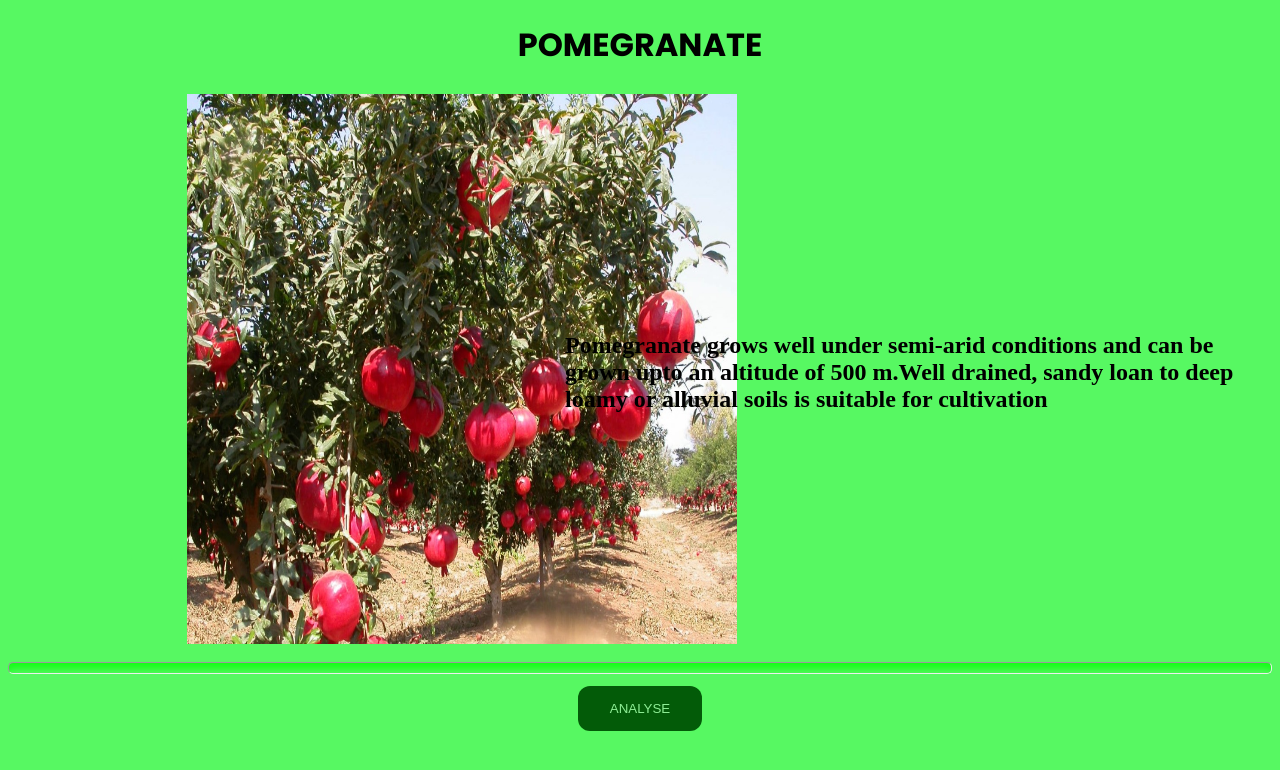
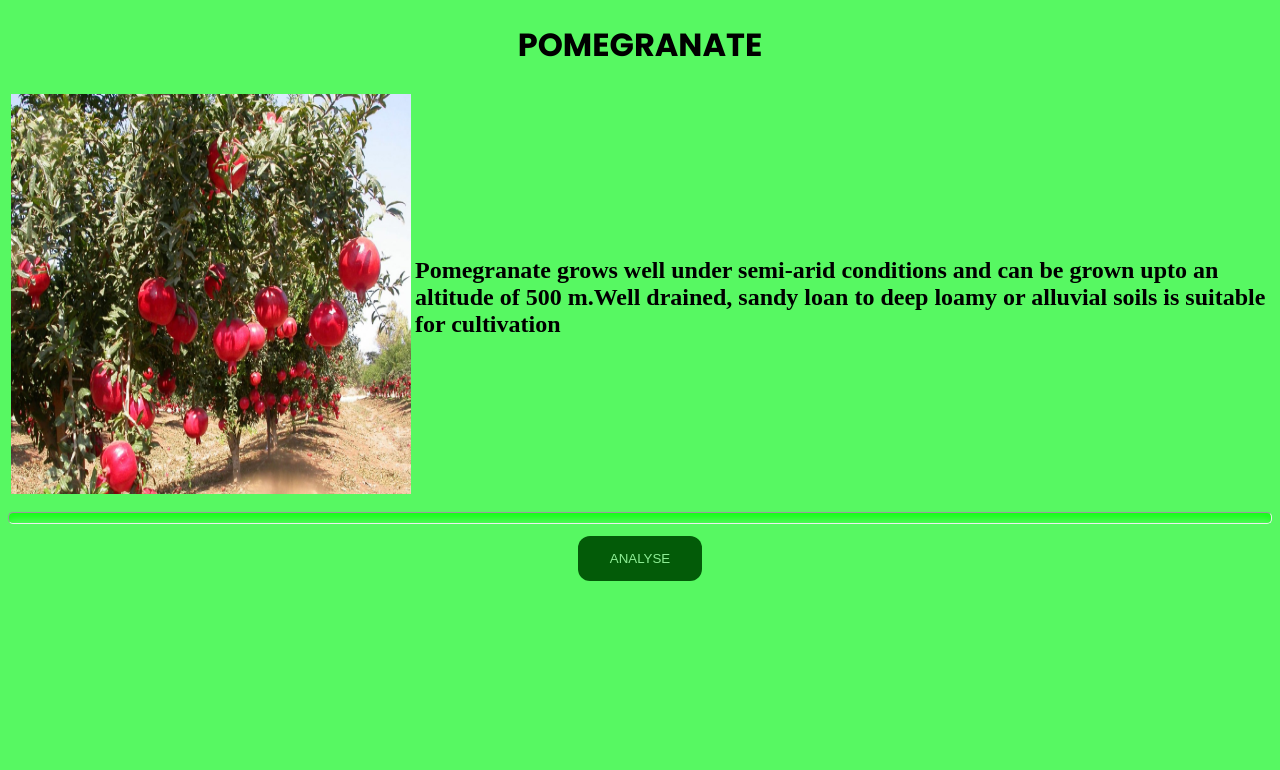
Before and after one commit to Shrinithish/Dr.Agriru, a Flask app: template templates/pomegranate.html in a window 1280 px wide. Shown: the top 770 px of the page. Run offline with Flask 2, Linux system fonts and the light colour scheme; the template is opened without the code that fills it, so the values that code supplies are empty; parts of the project's set-up code (start-up, migrations or seed data) failed here and were passed over.

Commit message:
Update pomegranate.html

```diff
--- a/templates/pomegranate.html
+++ b/templates/pomegranate.html
@@ -13,7 +13,7 @@
     <h1 style="text-align: center; font-size: 3 rem; font-weight: bolder">POMEGRANATE</h1>
     <table style = "width : 100%">
     <div class="rainyimg">
-        <tr><td><img src="../static/pomegranate_pic.jpeg" alt="POMEGRANATE IMAGE" style="height: 550px; width: 550px; margin-left: 32%"></td>
+        <tr><td><img src="../static/pomegranate_pic.jpeg" alt="POMEGRANATE IMAGE" style="height: 400px; width: 400px; "></td>
     </div>
     <div>
        <td> <h2> Pomegranate grows well under semi-arid conditions and can be grown upto an altitude of 500 m.Well drained, sandy loan to deep loamy or alluvial soils is suitable for cultivation</h2></td>
```
